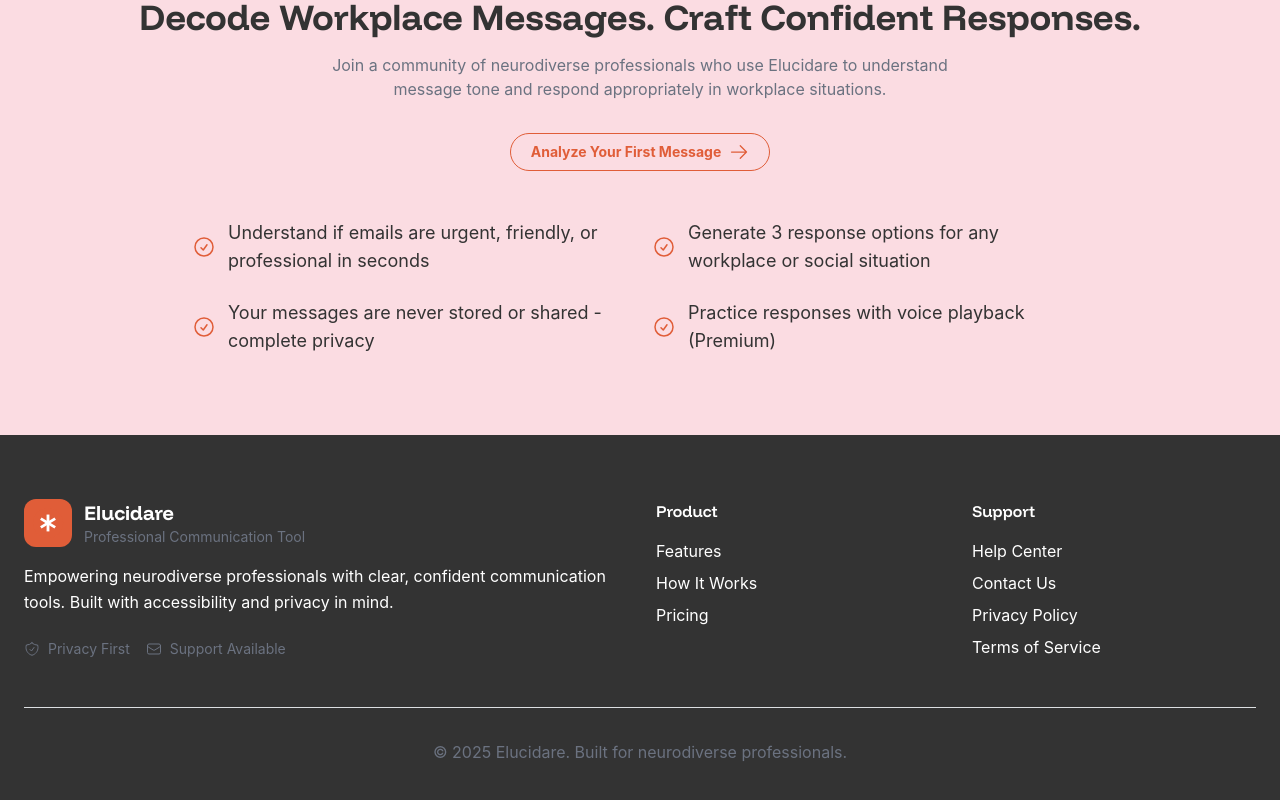
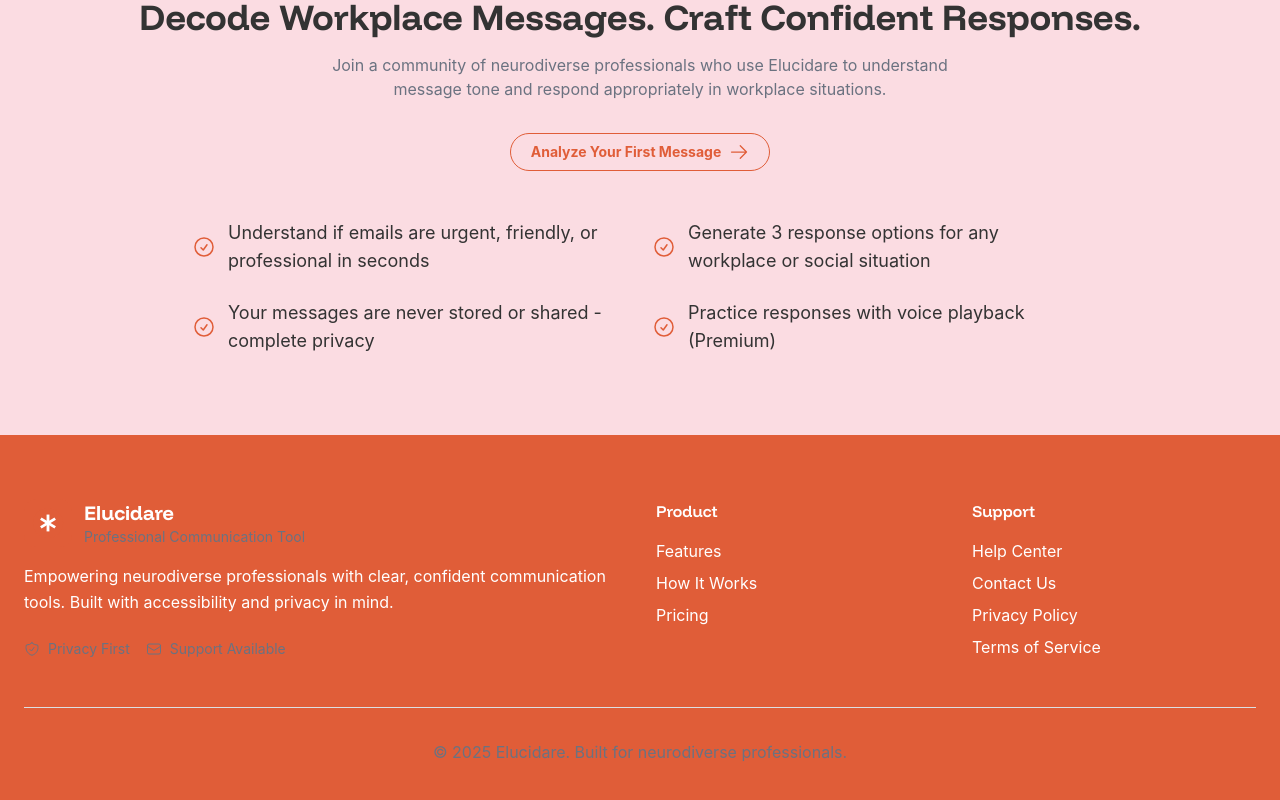
Before and after one commit to nocheerleader/neurocomms, a React (Vite) app: page / in a window 1280 px wide. Shown: the part 3202-4002 px from the top of the page. Built offline with nearby package versions, Linux system fonts and the light colour scheme; no server answers.

Commit message:
Updated Footer.tsx

```diff
--- a/src/components/Footer.tsx
+++ b/src/components/Footer.tsx
@@ -3,7 +3,7 @@ import { ChatBubbleLeftRightIcon, EnvelopeIcon, ShieldCheckIcon } from '@heroico
 
 export function Footer() {
   return (
-    <footer className="bg-foreground text-primary-foreground py-16">
+    <footer className="bg-primary text-primary-foreground py-16">
       <div className="max-w-7xl mx-auto px-6">
         <div className="grid md:grid-cols-4 gap-8">
           <div className="md:col-span-2">
```
